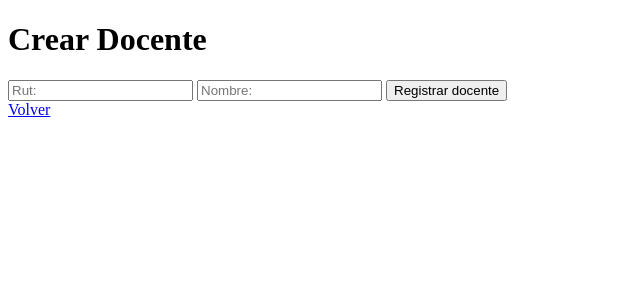
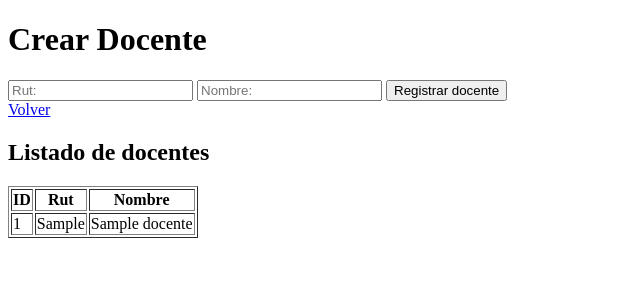
Before and after one commit to pperezp/docur, a PHP site: page /view/crearDocente.php in a window 1280 px wide. Shown: the top 300 px of the page, without its empty margins (0-640 px from the left). Run offline with PHP 8.4, Linux system fonts and the light colour scheme; tables that the repository leaves empty hold one stand-in row (values such as "Sample post").

Commit message:
Se colocan los required. Además se muestra una lista con los docentes registrados en la base de datos

```diff
--- a/model/Data.php
+++ b/model/Data.php
@@ -62,4 +62,8 @@ class Data {
     public function getAllCursos(){
         return $this->ejecutarSelect("SELECT * FROM curso");
     }
+
+    public function getAllDocentes(){
+        return $this->ejecutarSelect("SELECT * FROM docente");
+    }
 }
--- a/view/crearCurso.php
+++ b/view/crearCurso.php
@@ -7,14 +7,14 @@
     <body>
         <h1>Crear Curso</h1>
         <form action="../controller/crearCurso.php" method="post">
-            <input type="text" name="nombre" placeholder="Nombre:">
+            <input type="text" name="nombre" placeholder="Nombre:" required>
             <input type="submit" value="Registrar Curso">
         </form>
 
         <a href="../index.php">Volver</a>
 
         <h2>Listado de cursos</h2>
-        <table border="1    ">
+        <table border="1">
             <tr>
                 <th>ID</th>
                 <th>Nombre</th>
--- a/view/crearDocente.php
+++ b/view/crearDocente.php
@@ -7,11 +7,33 @@
     <body>
         <h1>Crear Docente</h1>
         <form action="../controller/crearDocente.php" method="post">
-            <input type="text" name="rut" placeholder="Rut:">
-            <input type="text" name="nombre" placeholder="Nombre:">
+            <input type="text" name="rut" placeholder="Rut:" required>
+            <input type="text" name="nombre" placeholder="Nombre:" required>
             <input type="submit" value="Registrar docente">
         </form>
 
         <a href="../index.php">Volver</a>
+
+        <h2>Listado de docentes</h2>
+        <table border="1">
+            <tr>
+                <th>ID</th>
+                <th>Rut</th>
+                <th>Nombre</th>
+            </tr>
+
+            <?php
+            require_once '../model/Data.php';
+            $d = new Data();
+
+            foreach($d->getAllDocentes() as $doc){
+                echo "<tr>";
+                    echo "<td>$doc->id</td>";
+                    echo "<td>$doc->rut</td>";
+                    echo "<td>$doc->nombre</td>";
+                echo "</tr>";
+            }
+            ?>
+        </table>
     </body>
 </html>
```
